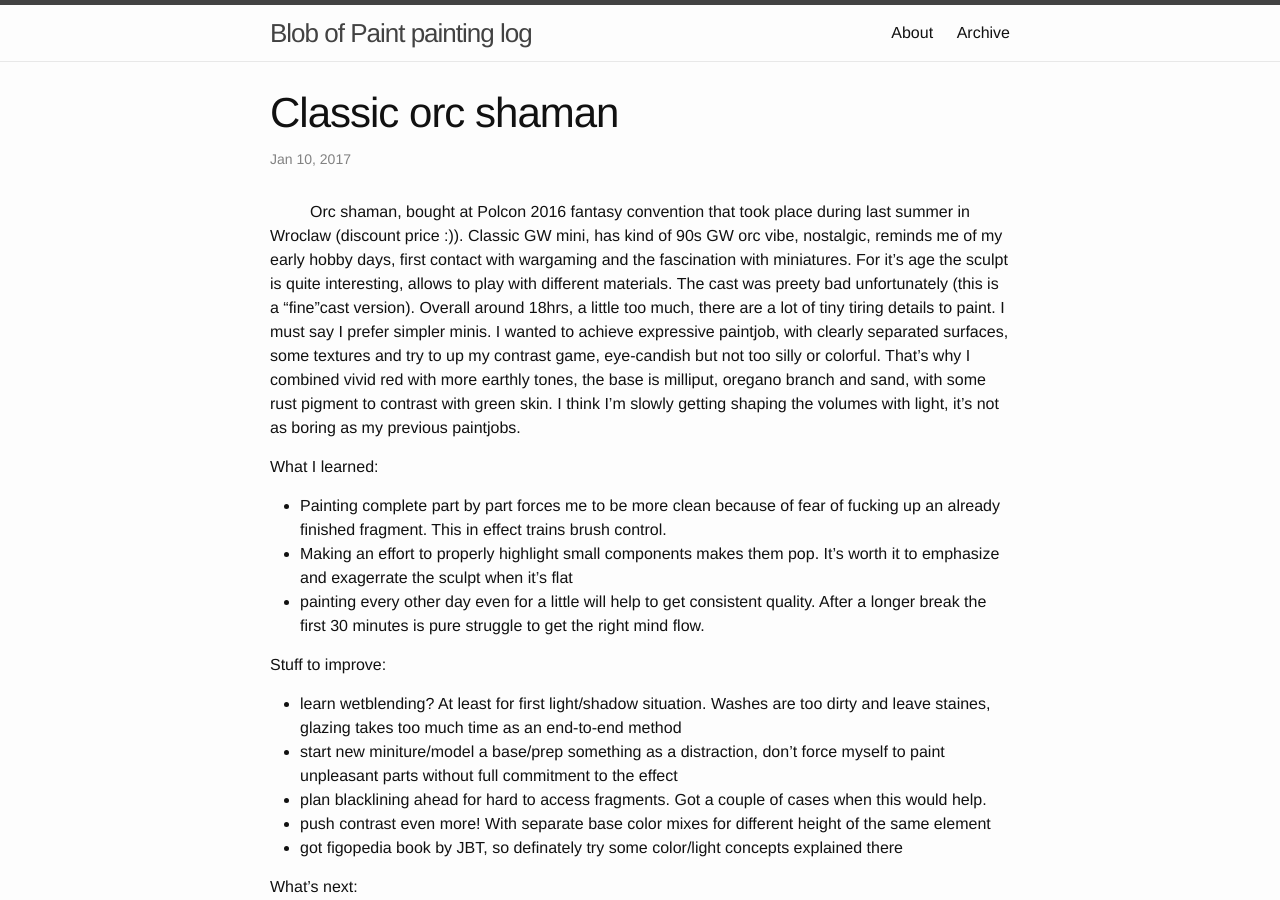
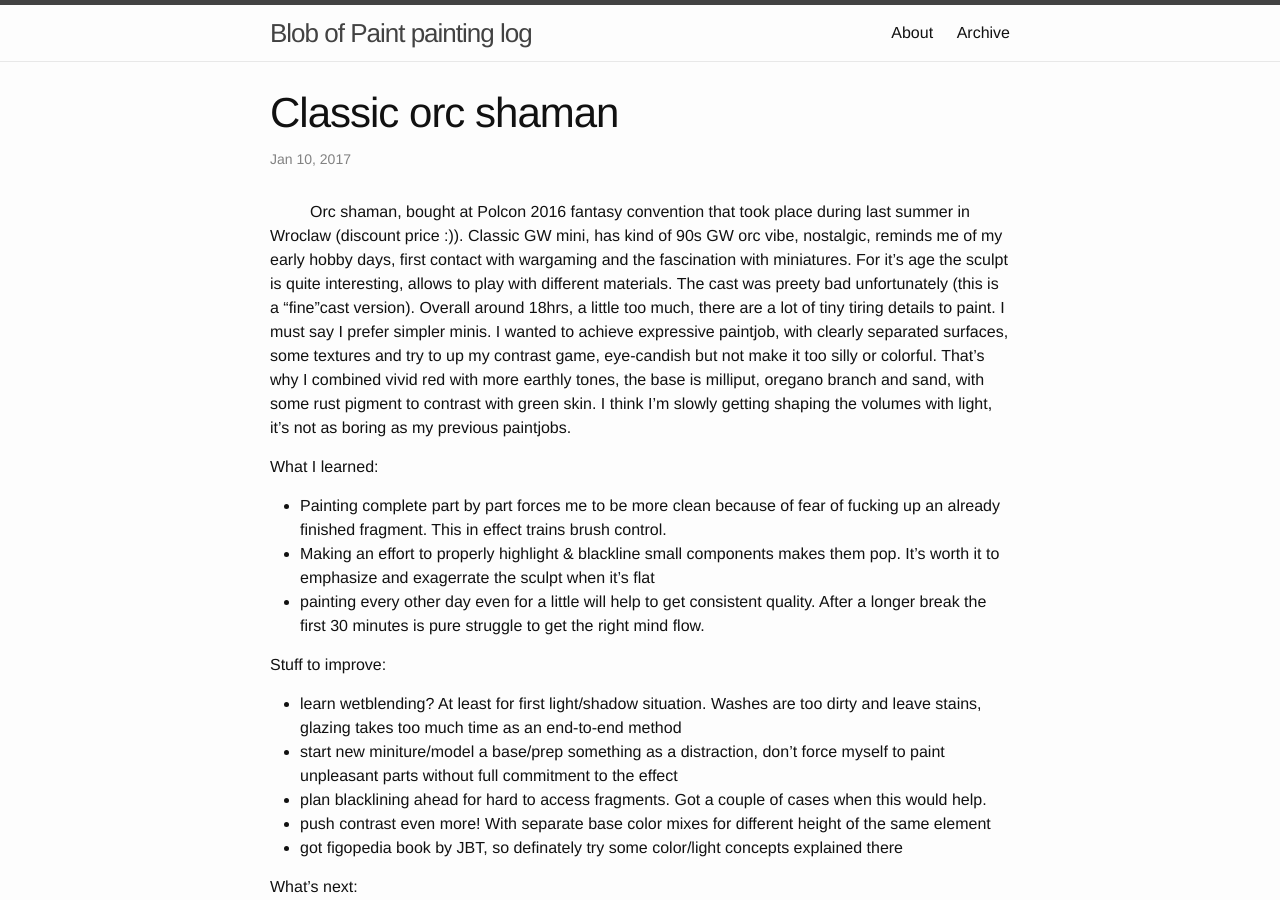
Before and after one commit to blobofpaint/blobofpaint.github.io, a Jekyll site: the page built from _posts/2016-12-04-classic-orc-shaman.markdown, in a window 1280 px wide and 900 px high. Built offline with Jekyll 4.4.1, drawn with Linux system fonts in a browser that asks for light colours; comment, search, counter and statistics services are not loaded.

Commit message:
fixed some typos

```diff
--- a/_posts/2016-12-04-classic-orc-shaman.markdown
+++ b/_posts/2016-12-04-classic-orc-shaman.markdown
@@ -11,19 +11,19 @@ Orc shaman, bought at Polcon 2016 fantasy convention that took place during last
 Classic GW mini, has kind of 90s GW orc vibe, nostalgic, reminds me of my early hobby days, first contact with wargaming and the fascination with miniatures.
 For it's age the sculpt is quite interesting, allows to play with different materials. The cast was preety bad unfortunately (this is a "fine"cast version).
 Overall around 18hrs, a little too much, there are a lot of tiny tiring details to paint. I must say I prefer simpler minis.
-I wanted to achieve expressive paintjob, with clearly separated surfaces, some textures and try to up my contrast game, eye-candish but not too silly or colorful.
+I wanted to achieve expressive paintjob, with clearly separated surfaces, some textures and try to up my contrast game, eye-candish but not make it too silly or colorful.
 That's why I combined vivid red with more earthly tones, the base is milliput, oregano branch and sand, with some rust pigment to contrast with green skin.
 I think I'm slowly getting shaping the volumes with light, it's not as boring as my previous paintjobs.
 
 What I learned:
 
 *  Painting complete part by part forces me to be more clean because of fear of fucking up an already finished fragment. This in effect trains brush control.
-*  Making an effort to properly highlight small components makes them pop. It's worth it to emphasize and exagerrate the sculpt when it's flat
+*  Making an effort to properly highlight & blackline small components makes them pop. It's worth it to emphasize and exagerrate the sculpt when it's flat
 *  painting every other day even for a little will help to get consistent quality. After a longer break the first 30 minutes is pure struggle to get the right mind flow.
 
 Stuff to improve:
 
-*  learn wetblending? At least for first light/shadow situation. Washes are too dirty and leave staines, glazing takes too much time as an end-to-end method
+*  learn wetblending? At least for first light/shadow situation. Washes are too dirty and leave stains, glazing takes too much time as an end-to-end method
 *  start new miniture/model a base/prep something as a distraction, don't force myself to paint unpleasant parts without full commitment to the effect
 *  plan blacklining ahead for hard to access fragments. Got a couple of cases when this would help.
 *  push contrast even more! With separate base color mixes for different height of the same element
```
